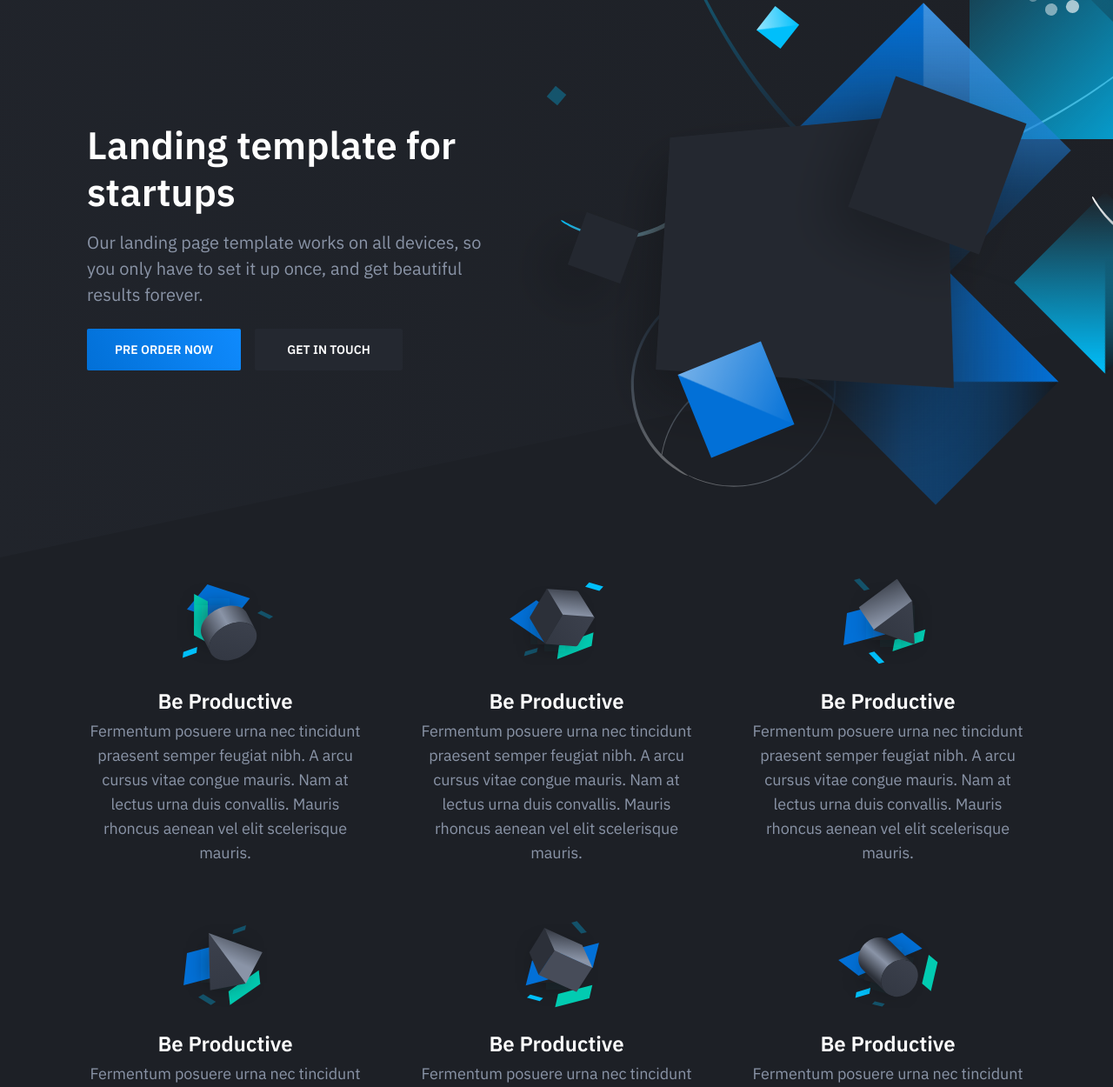
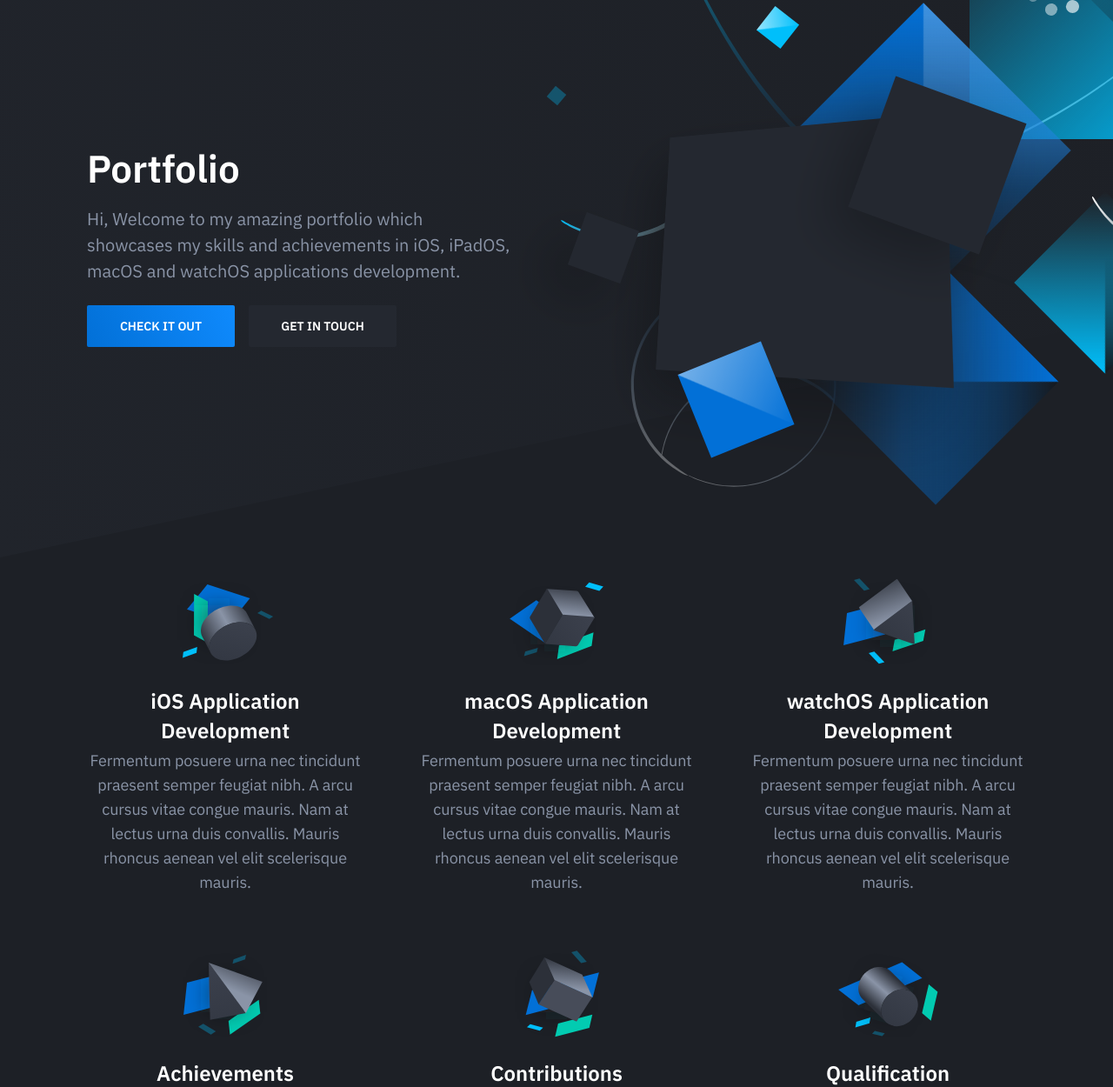
Before and after one commit to abdullahnadeemse/abdullahnadeemse.github.io, a plain HTML site: page index.html in a window 1280 px wide. Shown: the part 59-1309 px from the top of the page at 87% size. Drawn offline with nearby package versions, Linux system fonts and the light colour scheme.

Commit message:
Update index.html

```diff
--- a/index.html
+++ b/index.html
@@ -4,7 +4,7 @@
     <meta charset="utf-8">
     <meta http-equiv="X-UA-Compatible" content="IE=edge">
     <meta name="viewport" content="width=device-width, initial-scale=1">
-    <title>Solid Template</title>
+    <title>Abdullah Nadeem</title>
     <link href="https://fonts.googleapis.com/css?family=IBM+Plex+Sans:400,600" rel="stylesheet">
     <link rel="stylesheet" href="dist/css/style.css">
 	<script src="https://unpkg.com/animejs@3.0.1/lib/anime.min.js"></script>
@@ -31,9 +31,9 @@
                 <div class="container">
                     <div class="hero-inner">
 						<div class="hero-copy">
-	                        <h1 class="hero-title mt-0">Landing template for startups</h1>
-	                        <p class="hero-paragraph">Our landing page template works on all devices, so you only have to set it up once, and get beautiful results forever.</p>
-	                        <div class="hero-cta"><a class="button button-primary" href="#">Pre order now</a><a class="button" href="#">Get in touch</a></div>
+	                        <h1 class="hero-title mt-0">Portfolio</h1>
+	                        <p class="hero-paragraph">Hi, Welcome to my amazing portfolio which showcases my skills and achievements in iOS, iPadOS, macOS and watchOS applications development.</p>
+	                        <div class="hero-cta"><a class="button button-primary" href="#">Check it out</a><a class="button" href="#">Get in touch</a></div>
 						</div>
 						<div class="hero-figure anime-element">
 							<svg class="placeholder" width="528" height="396" viewBox="0 0 528 396">
@@ -63,7 +63,7 @@
                                     <div class="feature-icon">
 										<img src="dist/images/feature-icon-01.svg" alt="Feature 01">
                                     </div>
-                                    <h4 class="feature-title mt-24">Be Productive</h4>
+                                    <h4 class="feature-title mt-24">iOS Application Development</h4>
                                     <p class="text-sm mb-0">Fermentum posuere urna nec tincidunt praesent semper feugiat nibh. A arcu cursus vitae congue mauris. Nam at lectus urna duis convallis. Mauris rhoncus aenean vel elit scelerisque mauris.</p>
                                 </div>
                             </div>
@@ -72,7 +72,7 @@
                                     <div class="feature-icon">
 										<img src="dist/images/feature-icon-02.svg" alt="Feature 02">
                                     </div>
-                                    <h4 class="feature-title mt-24">Be Productive</h4>
+                                    <h4 class="feature-title mt-24">macOS Application Development</h4>
                                     <p class="text-sm mb-0">Fermentum posuere urna nec tincidunt praesent semper feugiat nibh. A arcu cursus vitae congue mauris. Nam at lectus urna duis convallis. Mauris rhoncus aenean vel elit scelerisque mauris.</p>
                                 </div>
                             </div>
@@ -81,7 +81,7 @@
                                     <div class="feature-icon">
 										<img src="dist/images/feature-icon-03.svg" alt="Feature 03">
                                     </div>
-                                    <h4 class="feature-title mt-24">Be Productive</h4>
+                                    <h4 class="feature-title mt-24">watchOS Application Development</h4>
                                     <p class="text-sm mb-0">Fermentum posuere urna nec tincidunt praesent semper feugiat nibh. A arcu cursus vitae congue mauris. Nam at lectus urna duis convallis. Mauris rhoncus aenean vel elit scelerisque mauris.</p>
                                 </div>
                             </div>
@@ -90,7 +90,7 @@
                                     <div class="feature-icon">
 										<img src="dist/images/feature-icon-04.svg" alt="Feature 04">
                                     </div>
-                                    <h4 class="feature-title mt-24">Be Productive</h4>
+                                    <h4 class="feature-title mt-24">Achievements</h4>
                                     <p class="text-sm mb-0">Fermentum posuere urna nec tincidunt praesent semper feugiat nibh. A arcu cursus vitae congue mauris. Nam at lectus urna duis convallis. Mauris rhoncus aenean vel elit scelerisque mauris.</p>
                                 </div>
                             </div>
@@ -99,7 +99,7 @@
                                     <div class="feature-icon">
 										<img src="dist/images/feature-icon-05.svg" alt="Feature 05">
                                     </div>
-                                    <h4 class="feature-title mt-24">Be Productive</h4>
+                                    <h4 class="feature-title mt-24">Contributions</h4>
                                     <p class="text-sm mb-0">Fermentum posuere urna nec tincidunt praesent semper feugiat nibh. A arcu cursus vitae congue mauris. Nam at lectus urna duis convallis. Mauris rhoncus aenean vel elit scelerisque mauris.</p>
                                 </div>
                             </div>
@@ -108,7 +108,7 @@
                                     <div class="feature-icon">
 										<img src="dist/images/feature-icon-06.svg" alt="Feature 06">
                                     </div>
-                                    <h4 class="feature-title mt-24">Be Productive</h4>
+                                    <h4 class="feature-title mt-24">Qualification</h4>
                                     <p class="text-sm mb-0">Fermentum posuere urna nec tincidunt praesent semper feugiat nibh. A arcu cursus vitae congue mauris. Nam at lectus urna duis convallis. Mauris rhoncus aenean vel elit scelerisque mauris.</p>
                                 </div>
                             </div>
@@ -117,7 +117,7 @@
                 </div>
             </section>
 
-            <section class="pricing section">
+<!--             <section class="pricing section">
                 <div class="container-sm">
                     <div class="pricing-inner section-inner">
                         <div class="pricing-header text-center">
@@ -155,9 +155,9 @@
                         </div>
                     </div>
                 </div>
-            </section>
+            </section> -->
 
-			<section class="cta section">
+<!-- 			<section class="cta section">
 				<div class="container">
 					<div class="cta-inner section-inner">
 						<h3 class="section-title mt-0">Still not convinced on buying?</h3>
@@ -166,7 +166,7 @@
 						</div>
 					</div>
 				</div>
-			</section>
+			</section> -->
         </main>
 
         <footer class="site-footer">
@@ -182,7 +182,7 @@
                             <a href="#">Contact</a>
                         </li>
                         <li>
-                            <a href="#">About us</a>
+                            <a href="#">About me</a>
                         </li>
                         <li>
                             <a href="#">FAQ's</a>
@@ -217,7 +217,7 @@
                             </a>
                         </li>
                     </ul>
-                    <div class="footer-copyright">&copy; 2019 Solid, all rights reserved</div>
+                    <div class="footer-copyright">&copy; 2024 abdullahnadeemse, all rights reserved</div>
                 </div>
             </div>
         </footer>
```
